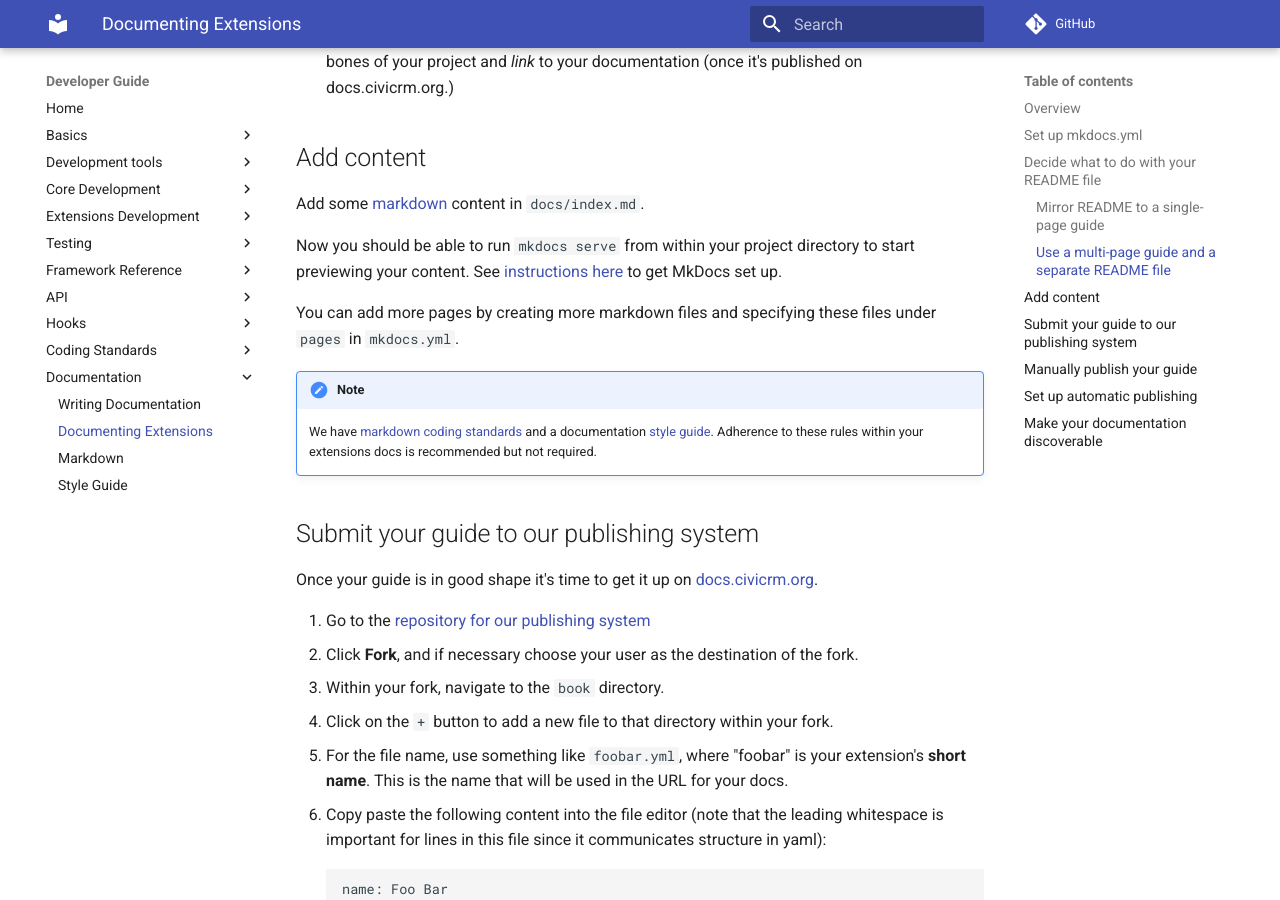
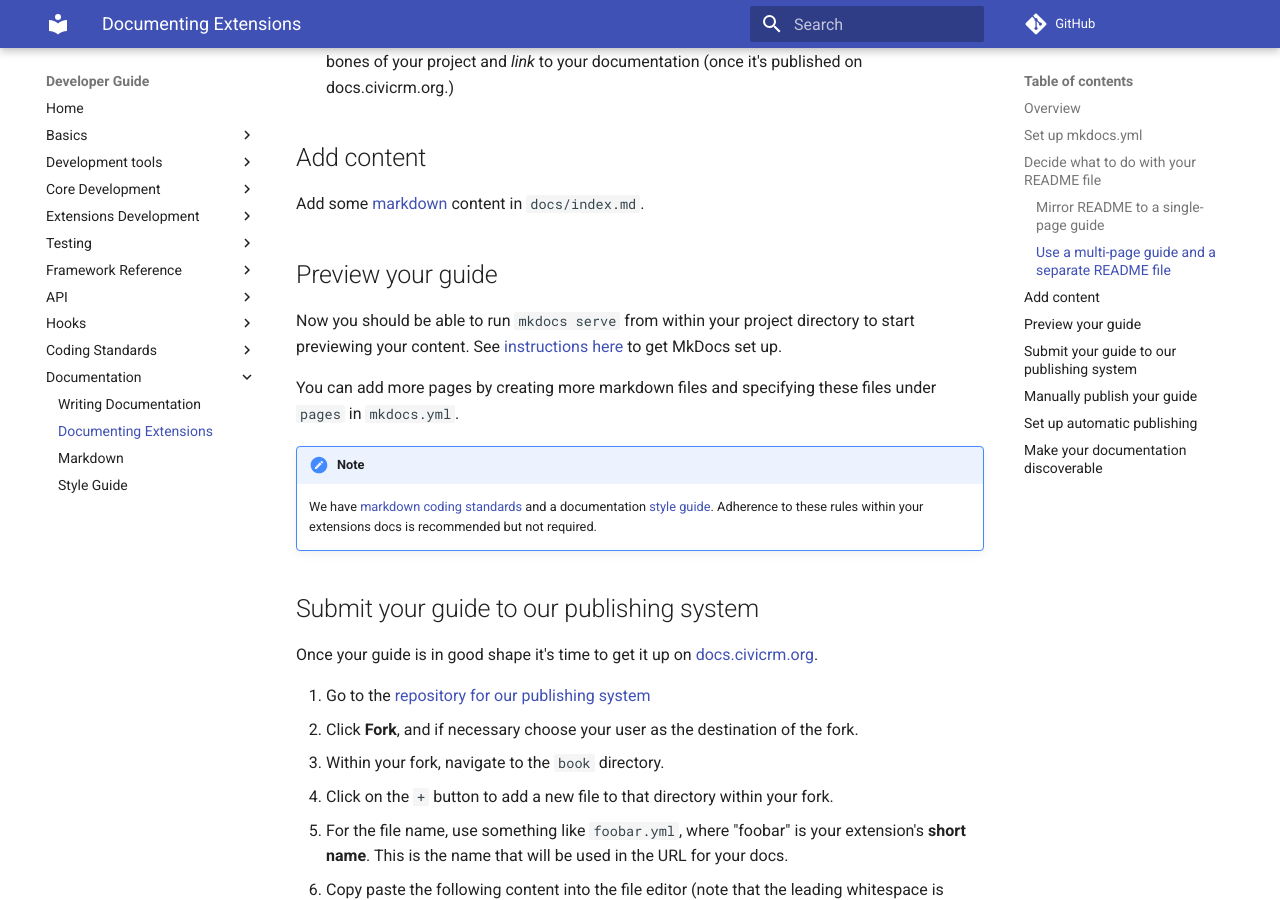
Before and after one commit to civicrm/civicrm-dev-docs, an MkDocs documentation site: the page built from docs/documentation/extensions.md, in a window 1280 px wide and 900 px high, scrolled down 2357 px. Built offline with MkDocs 1.6.1 and Material for MkDocs 9.7.7, drawn with Linux system fonts in a browser that asks for light colours; comment, search, counter and statistics services are not loaded; old or Windows-style settings are respelled for this version of MkDocs.

Commit message:
Update extensions.md
Since 'Preview your guide' had its own bullet point in the ##Overview section, I thought it deserved its own L2 heading.

```diff
--- a/docs/documentation/extensions.md
+++ b/docs/documentation/extensions.md
@@ -86,6 +86,8 @@
 
 Add some [markdown](/documentation/markdown.md) content in `docs/index.md`.
 
+## Preview your guide
+
 Now you should be able to run `mkdocs serve` from within your project directory to start previewing your content. See [instructions here](/documentation/index.md#mkdocs) to get MkDocs set up.
 
 You can add more pages by creating more markdown files and specifying these files under `pages` in `mkdocs.yml`.
```
